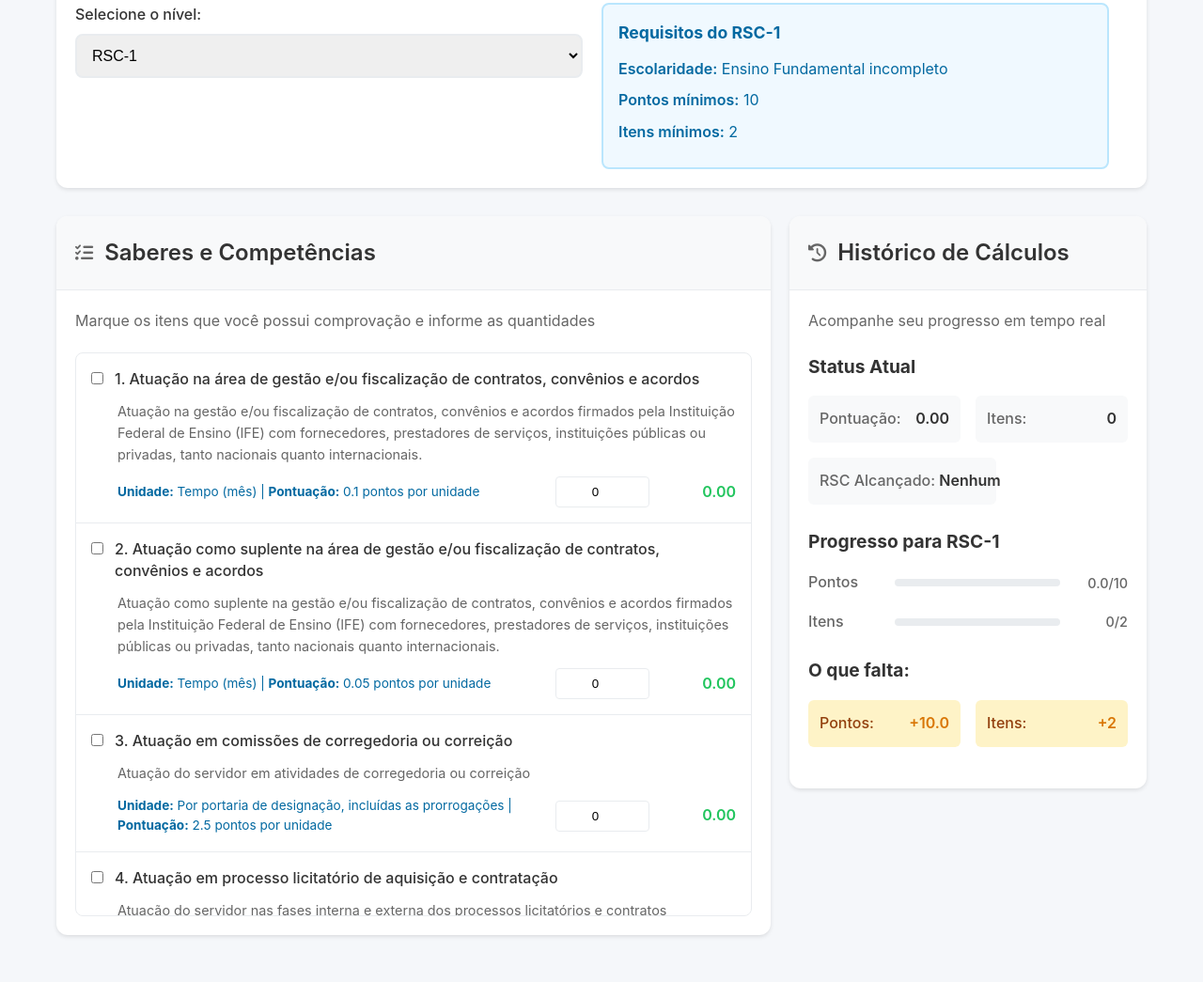
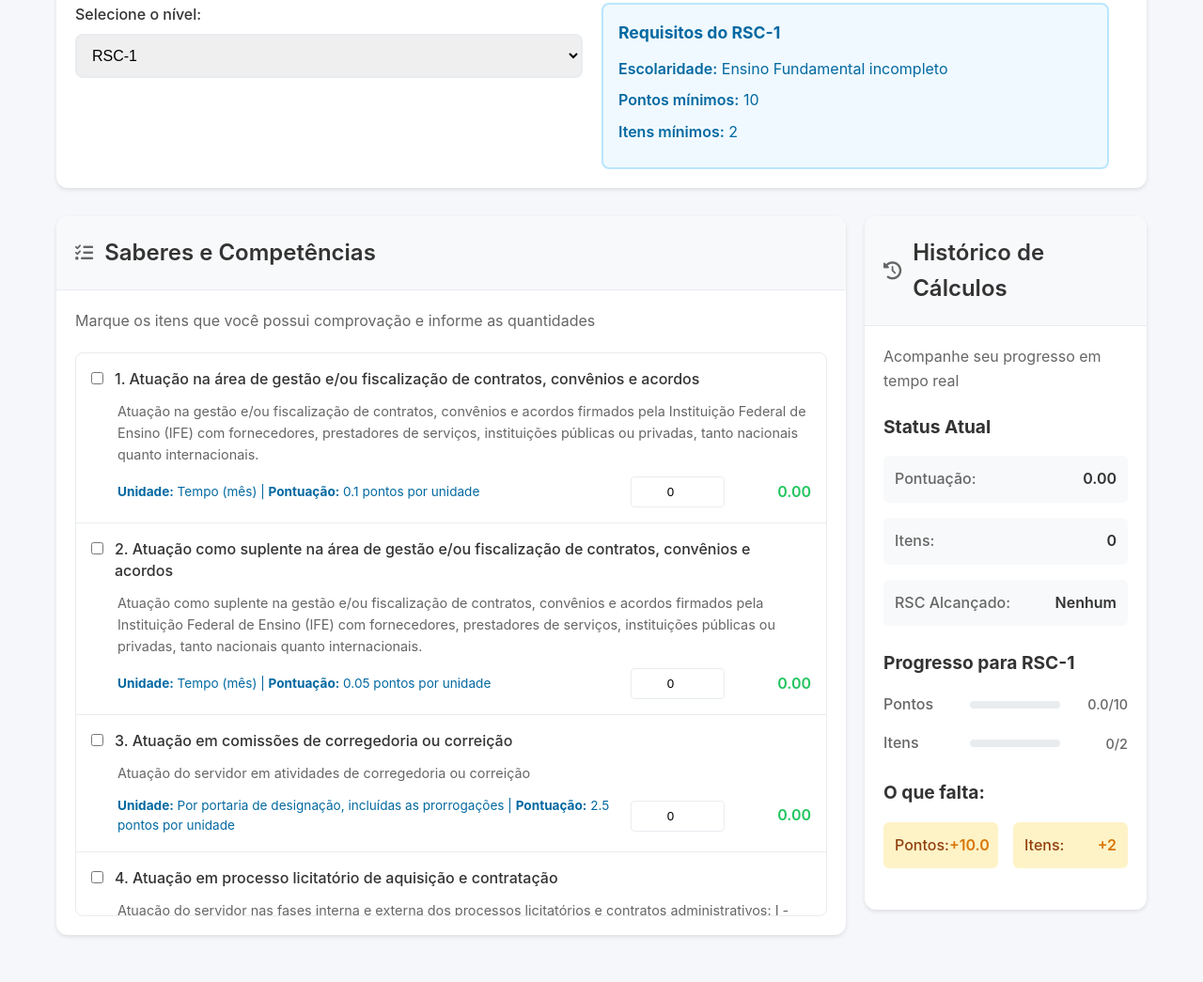
Before and after one commit to rodolfoburiti-dev/calculadora-rsc-tae, a plain HTML site: page index.html in a window 1280 px wide. Shown: the part 749-1794 px from the top of the page at 94% size. Drawn offline with nearby package versions, Linux system fonts and the light colour scheme.

Commit message:
Update index.html

```diff
--- a/index.html
+++ b/index.html
@@ -89,7 +89,7 @@
  <div style="display: flex; gap: 20px; flex-wrap: wrap;">
 
     <!-- Coluna: Saberes e Competências (mais larga) -->
-    <div style="flex: 2; min-width: 300px;">
+    <div style="flex: 3; min-width: 300px;">
         <!-- Saberes e Competências -->
         <section class="card">
             <div class="card-header">
```
